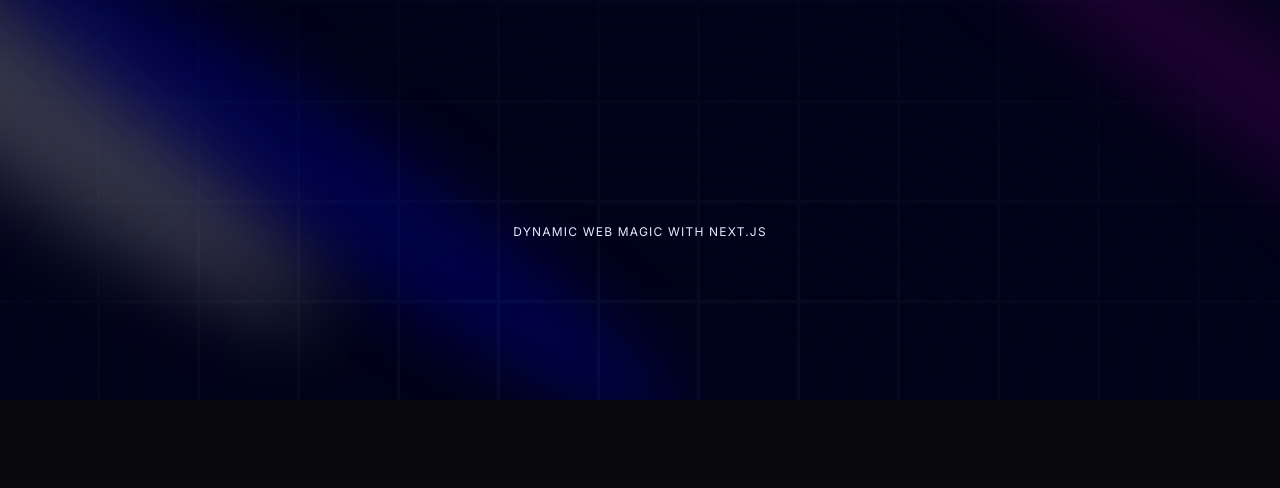
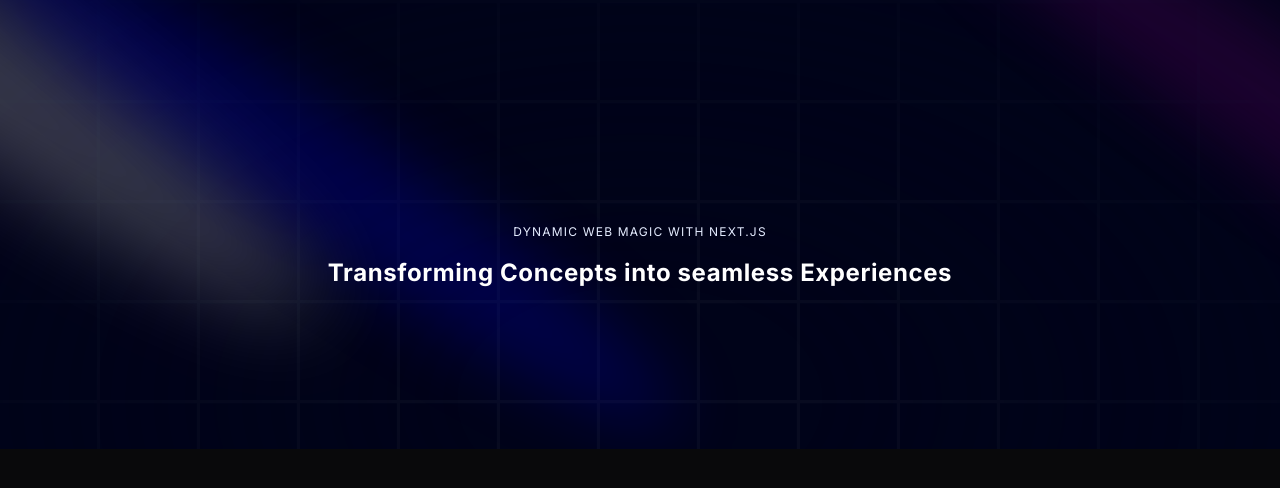
Before and after one commit to shoaib-fateh/modern-portfolio21, a Next.js app: page / in a window 1280 px wide. Shown: the top 488 px of the page. Built offline with nearby package versions, Linux system fonts and the light colour scheme.

Commit message:
added text generate effects / fixed some typos

```diff
--- a/components/Hero.tsx
+++ b/components/Hero.tsx
@@ -1,5 +1,6 @@
 import React from "react";
 import { Spotlight } from "./ui/Spotlight";
+import { TextGenerateEffect } from "./ui/TextGenerateEffect";
 
 function Hero() {
   return (
@@ -26,6 +27,11 @@
           <h2 className="uppercase tracking-widest text-xs text-center text-blue-100 max-w-80">
             Dynamic Web Magic with Next.js
           </h2>
+
+          <TextGenerateEffect
+            className="text-center text-[40px] md:text-5xl lg:text-6xl"
+            words="Transforming Concepts into seamless Experiences"
+          />
         </div>
       </div>
     </div>
--- a/components/ui/Spotlight.tsx
+++ b/components/ui/Spotlight.tsx
@@ -1,4 +1,4 @@
-import { cn } from "@/utils/cn";
+import { cn } from "@/lib/utils";
 import React from "react";
 
 type SpotlightProps = {
--- /dev/null
+++ b/components/ui/TextGenerateEffect.tsx
@@ -0,0 +1,62 @@
+"use client";
+import { useEffect } from "react";
+import { motion, stagger, useAnimate } from "framer-motion";
+import { cn } from "@/lib/utils";
+
+export const TextGenerateEffect = ({
+  words,
+  className,
+  filter = true,
+  duration = 0.5,
+}: {
+  words: string;
+  className?: string;
+  filter?: boolean;
+  duration?: number;
+}) => {
+  const [scope, animate] = useAnimate();
+  let wordsArray = words.split(" ");
+  useEffect(() => {
+    animate(
+      "span",
+      {
+        opacity: 1,
+        filter: filter ? "blur(0px)" : "none",
+      },
+      {
+        duration: duration ? duration : 1,
+        delay: stagger(0.2),
+      }
+    );
+  }, [scope.current]);
+
+  const renderWords = () => {
+    return (
+      <motion.div ref={scope}>
+        {wordsArray.map((word, idx) => {
+          return (
+            <motion.span
+              key={word + idx}
+              className="dark:text-white text-black opacity-0"
+              style={{
+                filter: filter ? "blur(10px)" : "none",
+              }}
+            >
+              {word}{" "}
+            </motion.span>
+          );
+        })}
+      </motion.div>
+    );
+  };
+
+  return (
+    <div className={cn("font-bold", className)}>
+      <div className="mt-4">
+        <div className=" dark:text-white text-black text-2xl leading-snug tracking-wide">
+          {renderWords()}
+        </div>
+      </div>
+    </div>
+  );
+};
```
Also changed, not shown: lib/utils.ts (renamed from utils/cn.ts).
